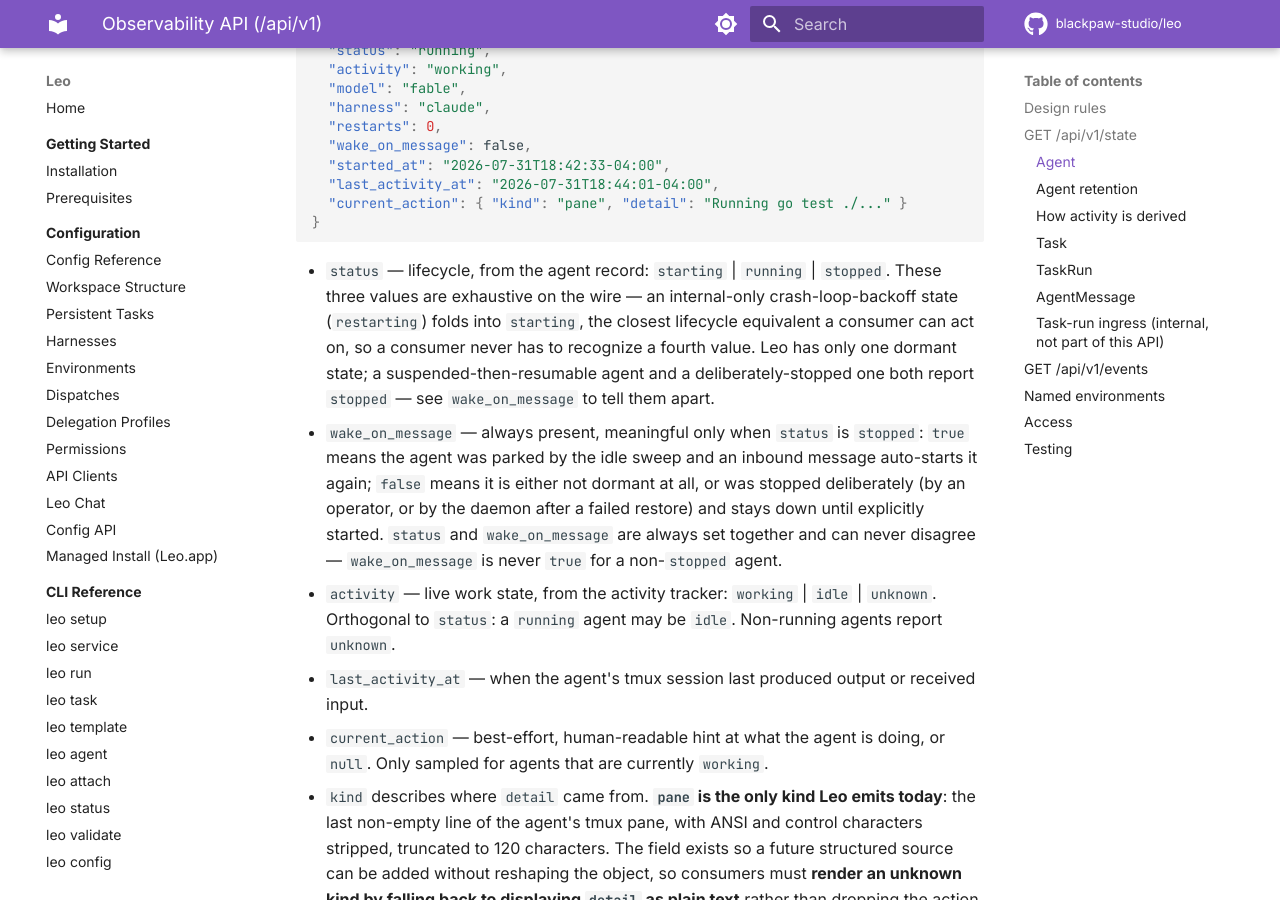
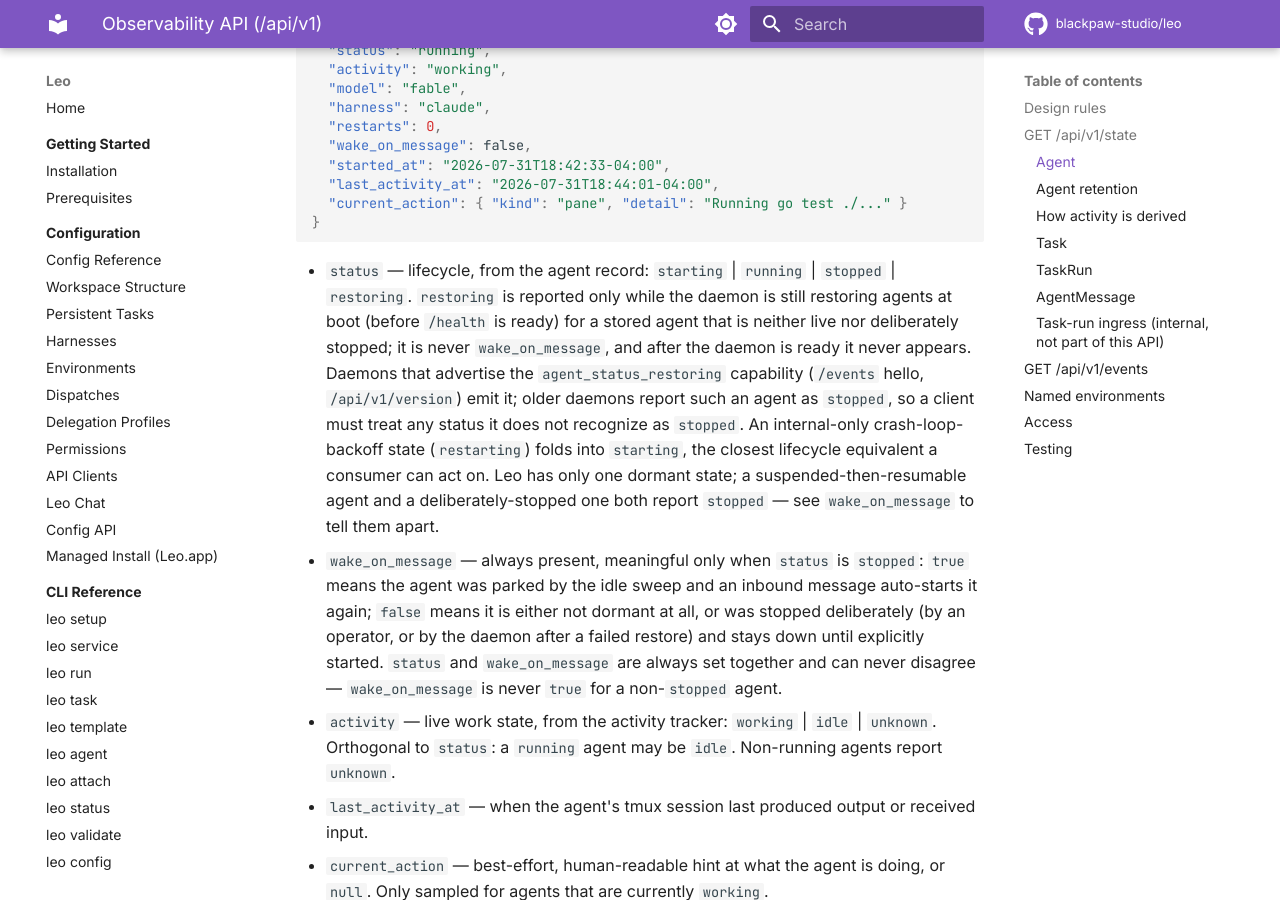
Before and after one commit to blackpaw-studio/leo, an MkDocs documentation site: the page built from docs/specs/2026-07-31-observability-api.md, in a window 1280 px wide and 900 px high, scrolled down 1489 px. Built offline with MkDocs 1.6.1 and Material for MkDocs 9.7.7, drawn with Linux system fonts in a browser that asks for light colours; comment, search, counter and statistics services are not loaded.

Commit message:
docs: document restoring status and agent_status_restoring
Claude-Session: https://claude.ai/code/session_01VPUk2tkjeDAjaYqtCdugEB

````diff
--- a/docs/specs/2026-07-31-observability-api.md
+++ b/docs/specs/2026-07-31-observability-api.md
@@ -70,12 +70,17 @@ envelope.
 }
 ```
 
-- `status` — lifecycle, from the agent record: `starting` | `running` | `stopped`. These
-  three values are exhaustive on the wire — an internal-only crash-loop-backoff state
-  (`restarting`) folds into `starting`, the closest lifecycle equivalent a consumer can
-  act on, so a consumer never has to recognize a fourth value. Leo has only one dormant
-  state; a suspended-then-resumable agent and a deliberately-stopped one both report
-  `stopped` — see `wake_on_message` to tell them apart.
+- `status` — lifecycle, from the agent record: `starting` | `running` | `stopped` |
+  `restoring`. `restoring` is reported only while the daemon is still restoring agents at
+  boot (before `/health` is ready) for a stored agent that is neither live nor deliberately
+  stopped; it is never `wake_on_message`, and after the daemon is ready it never appears.
+  Daemons that advertise the `agent_status_restoring` capability (`/events` hello,
+  `/api/v1/version`) emit it; older daemons report such an agent as `stopped`, so a client
+  must treat any status it does not recognize as `stopped`. An internal-only
+  crash-loop-backoff state (`restarting`) folds into `starting`, the closest lifecycle
+  equivalent a consumer can act on. Leo has only one dormant state; a
+  suspended-then-resumable agent and a deliberately-stopped one both report `stopped` — see
+  `wake_on_message` to tell them apart.
 - `wake_on_message` — always present, meaningful only when `status` is `stopped`: `true`
   means the agent was parked by the idle sweep and an inbound message auto-starts it
   again; `false` means it is either not dormant at all, or was stopped deliberately (by an
````
Also changed, not shown: CHANGELOG.md (+7 -0 lines).
